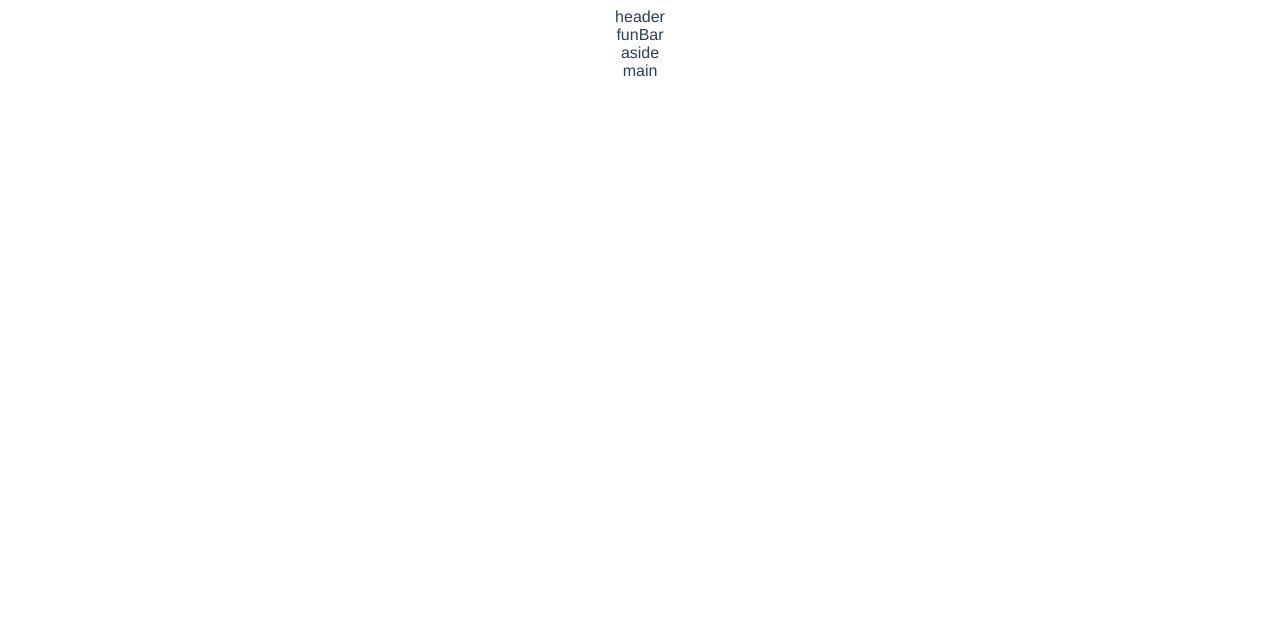
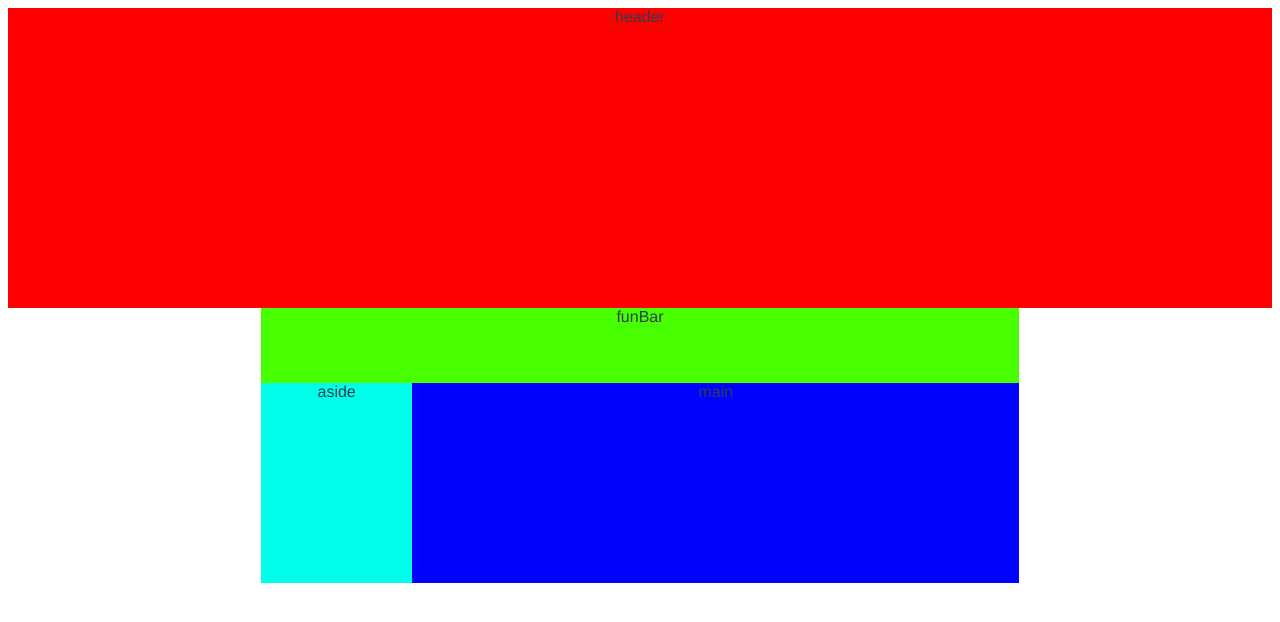
Before and after one commit to lioshounet/liteBlog, a Vue app: page / in a window 1280 px wide. Shown: the top 622 px of the page. Built offline with nearby package versions, Linux system fonts and the light colour scheme.

Commit message:
基本布局

```diff
--- a/package.json
+++ b/package.json
@@ -16,6 +16,9 @@
     "@vue/cli-plugin-babel": "~4.5.13",
     "@vue/cli-plugin-router": "~4.5.13",
     "@vue/cli-service": "~4.5.13",
+    "node-sass": "^4.14.1",
+    "sass-loader": "^7.3.1",
+    "vue-style-loader": "^4.1.3",
     "vue-template-compiler": "^2.6.11"
   },
   "browserslist": [
--- a/src/App.vue
+++ b/src/App.vue
@@ -1,14 +1,14 @@
 <template>
   <div id="app">
-    <pageHeader></pageHeader>
-
-    <funBar></funBar>
-    <aSide></aSide>
-    <pageMain></pageMain>
+    <pageHeader id="pageHeader"></pageHeader>
+    <funBar id="funBar"></funBar>
+    <div class="funBox">
+      <aSide id="aSide"></aSide> <pageMain id="pageMain"></pageMain>
+    </div>
   </div>
 </template>
 
-<style>
+<style lang="scss" scoped>
 #app {
   font-family: Avenir, Helvetica, Arial, sans-serif;
   -webkit-font-smoothing: antialiased;
@@ -29,7 +29,43 @@
 #nav a.router-link-exact-active {
   color: #42b983;
 }
+
+#pageHeader {
+  width: 100%;
+  height: 300px;
+  background-color: rgb(255, 0, 0);
+}
+#funBar {
+  width: 60%;
+  position: relative;
+  margin-left: 20%;
+  height: 75px;
+  background-color: rgb(72, 255, 0);
+}
+
+.funBox {
+  width: 60%;
+  position: relative;
+  margin-left: 20%;
+  // background-color: rgb(208, 255, 0);
+  #aSide {
+    width: 20%;
+    position: absolute;
+    height: 200px;
+    background-color: rgb(0, 255, 234);
+    margin-right: 0;
+  }
+  #pageMain {
+    width: 80%;
+    left: 20%;
+    position: absolute;
+    height: 200px;
+    background-color: rgb(0, 4, 255);
+    margin-right: 0;
+  }
+}
 </style>
+
 
 
 <script>
```
Also changed, not shown: 1 other file (tests, documents, lock files or other folders).
